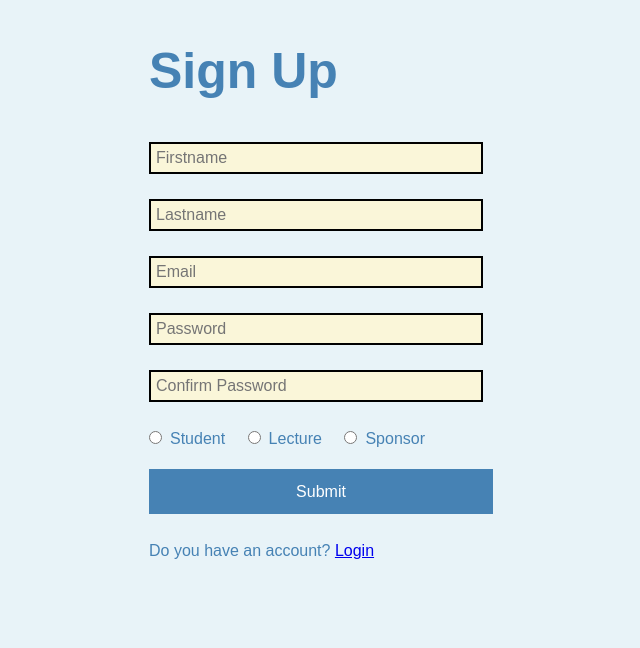
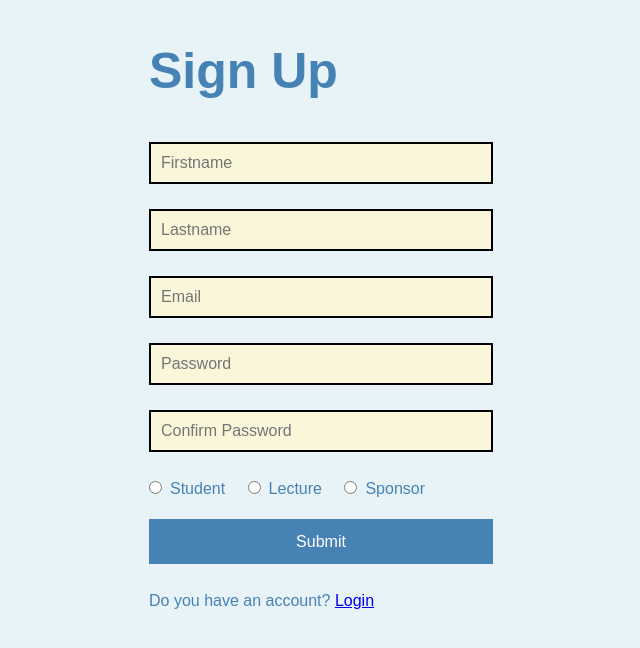
Before and after one commit to SpheITguru/ITProjectManagementPortal, a PHP site: page /signup.html in a window 1280 px wide. Shown: the top 648 px of the page, without its empty margins (331-971 px from the left). Run offline with PHP 8.4, Linux system fonts and the light colour scheme.

Commit message:
Update style.css

```diff
--- a/css/style.css
+++ b/css/style.css
@@ -16,7 +16,7 @@ form {
 }
 
 input {
-    padding: 5px;
+    padding: 10px;
     font-size: inherit;
 }
 
```
